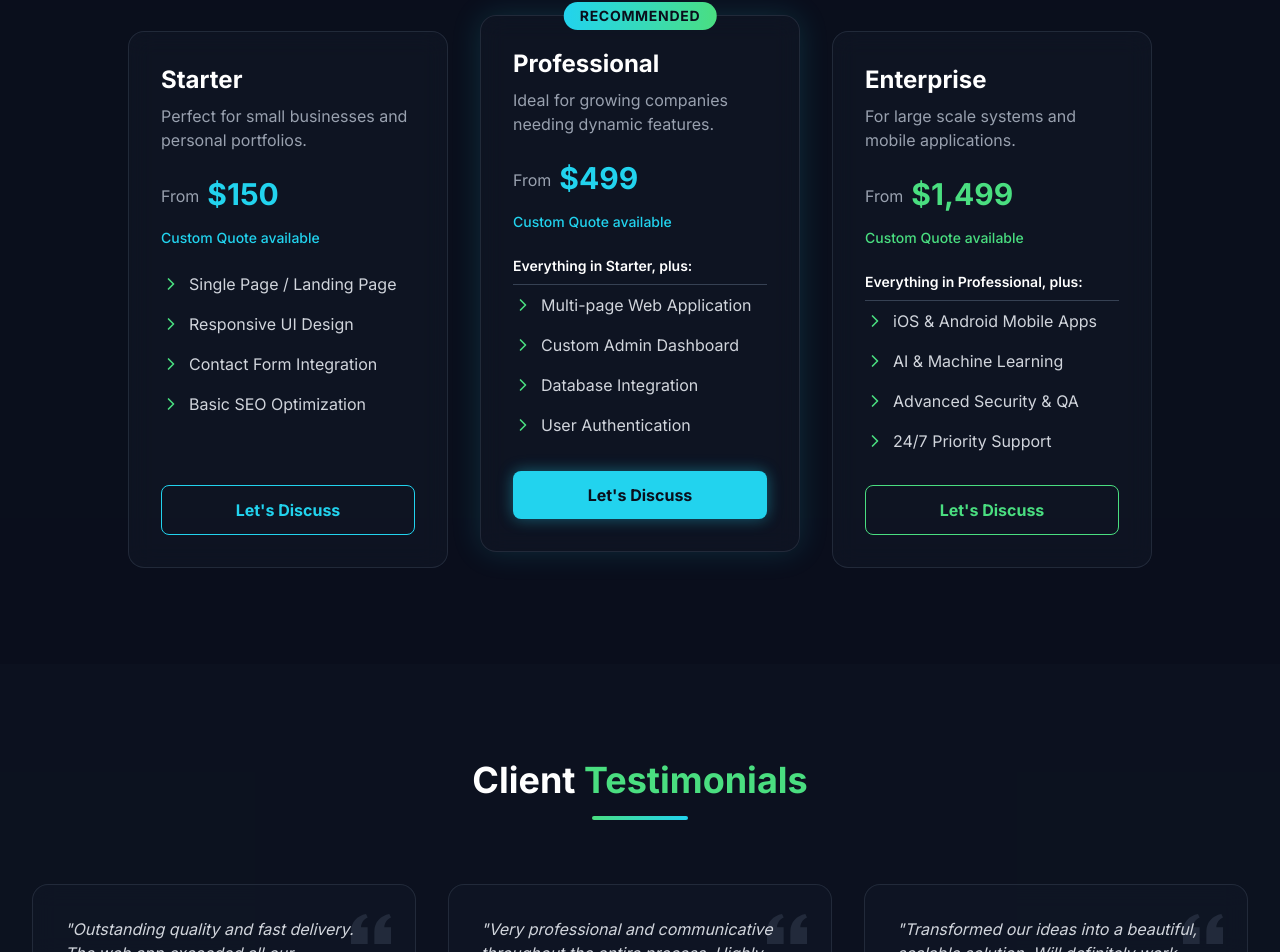
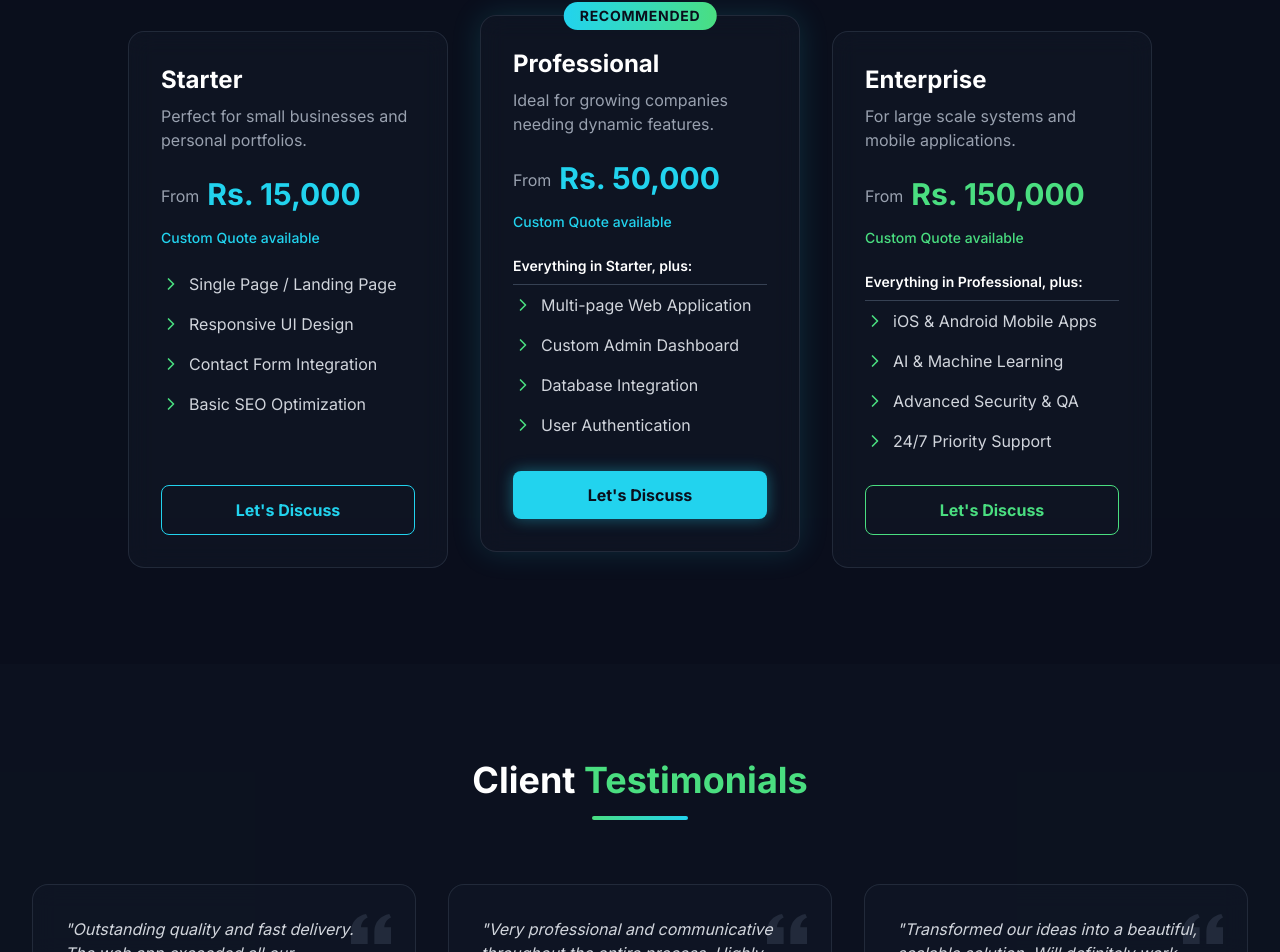
Before and after one commit to deshan2004/CodeCraft-Solutions, a React (Vite) app: page / in a window 1280 px wide. Shown: the part 4055-5007 px from the top of the page. Built offline with nearby package versions, Linux system fonts and the light colour scheme.

Commit message:
Update App.tsx

```diff
--- a/src/App.tsx
+++ b/src/App.tsx
@@ -464,7 +464,7 @@ function App() {
               <p className="text-gray-400 mb-6">Perfect for small businesses and personal portfolios.</p>
               <div className="mb-4 flex items-end">
                 <span className="text-gray-400 mr-2 mb-1">From</span>
-                <span className="text-3xl font-extrabold text-cyan-400">$150</span>
+                <span className="text-3xl font-extrabold text-cyan-400">Rs. 15,000</span>
               </div>
               <p className="text-sm text-cyan-400 mb-6 font-medium">Custom Quote available</p>
               <ul className="space-y-4 mb-8 flex-grow text-gray-300">
@@ -483,7 +483,7 @@ function App() {
               <p className="text-gray-400 mb-6">Ideal for growing companies needing dynamic features.</p>
               <div className="mb-4 flex items-end">
                 <span className="text-gray-400 mr-2 mb-1">From</span>
-                <span className="text-3xl font-extrabold text-cyan-400">$499</span>
+                <span className="text-3xl font-extrabold text-cyan-400">Rs. 50,000</span>
               </div>
               <p className="text-sm text-cyan-400 mb-6 font-medium">Custom Quote available</p>
               <ul className="space-y-4 mb-8 flex-grow text-gray-300">
@@ -502,7 +502,7 @@ function App() {
               <p className="text-gray-400 mb-6">For large scale systems and mobile applications.</p>
               <div className="mb-4 flex items-end">
                 <span className="text-gray-400 mr-2 mb-1">From</span>
-                <span className="text-3xl font-extrabold text-green-400">$1,499</span>
+                <span className="text-3xl font-extrabold text-green-400">Rs. 150,000</span>
               </div>
               <p className="text-sm text-green-400 mb-6 font-medium">Custom Quote available</p>
               <ul className="space-y-4 mb-8 flex-grow text-gray-300">
```
